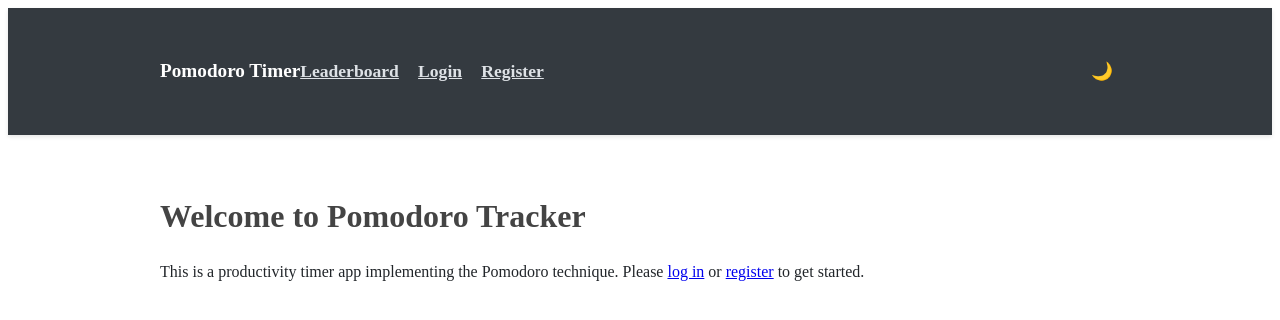
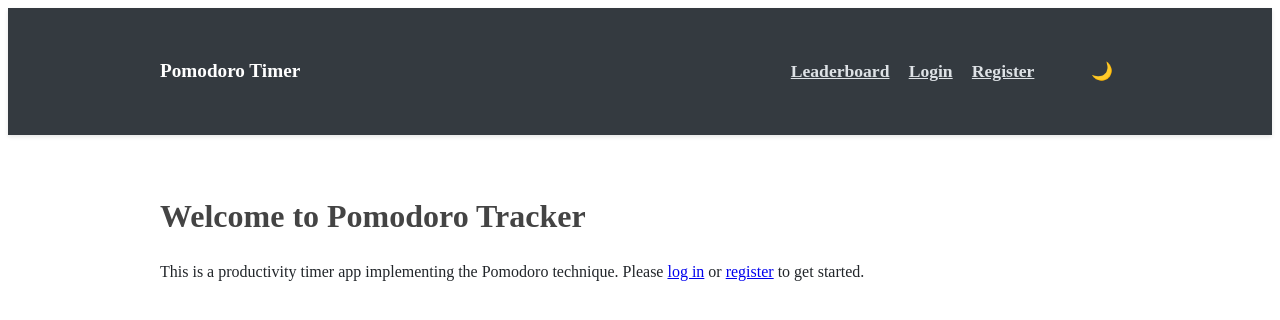
Before and after one commit to Likio3000/pomodoroAPP, a Flask app: page / in a window 1280 px wide. Shown: the top 320 px of the page. Run offline with Flask 3, Linux system fonts and the light colour scheme; some libraries are stand-ins or nearby versions.

Commit message:
Fix nav layout for global timer

```diff
--- a/pomodoro_app/static/style.css
+++ b/pomodoro_app/static/style.css
@@ -171,6 +171,7 @@ body.dark-theme {
 .navbar .nav-links {
     display: flex;
     gap: 1.2em; /* Slightly more space */
+    margin-left: auto; /* push links to the right */
 }
 .navbar .nav-links a {
   color: #dee2e6; /* Lighter gray for links */
@@ -200,7 +201,7 @@ body.dark-theme {
 .nav-timer {
   color: #ffec99;
   font-weight: 600;
-  margin-left: auto;
+  margin-left: 1em;
   margin-right: 1em;
 }
 
```
